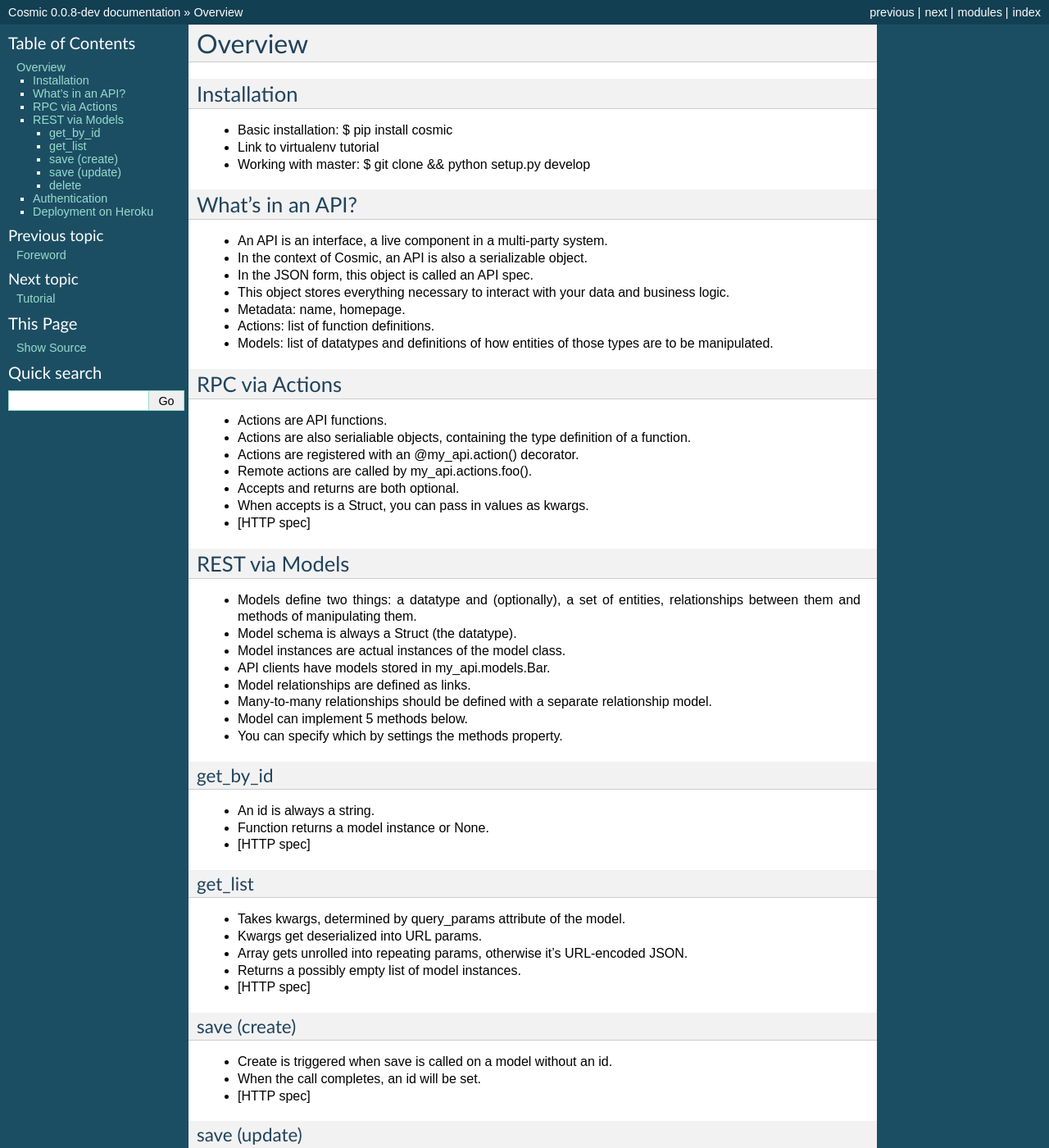
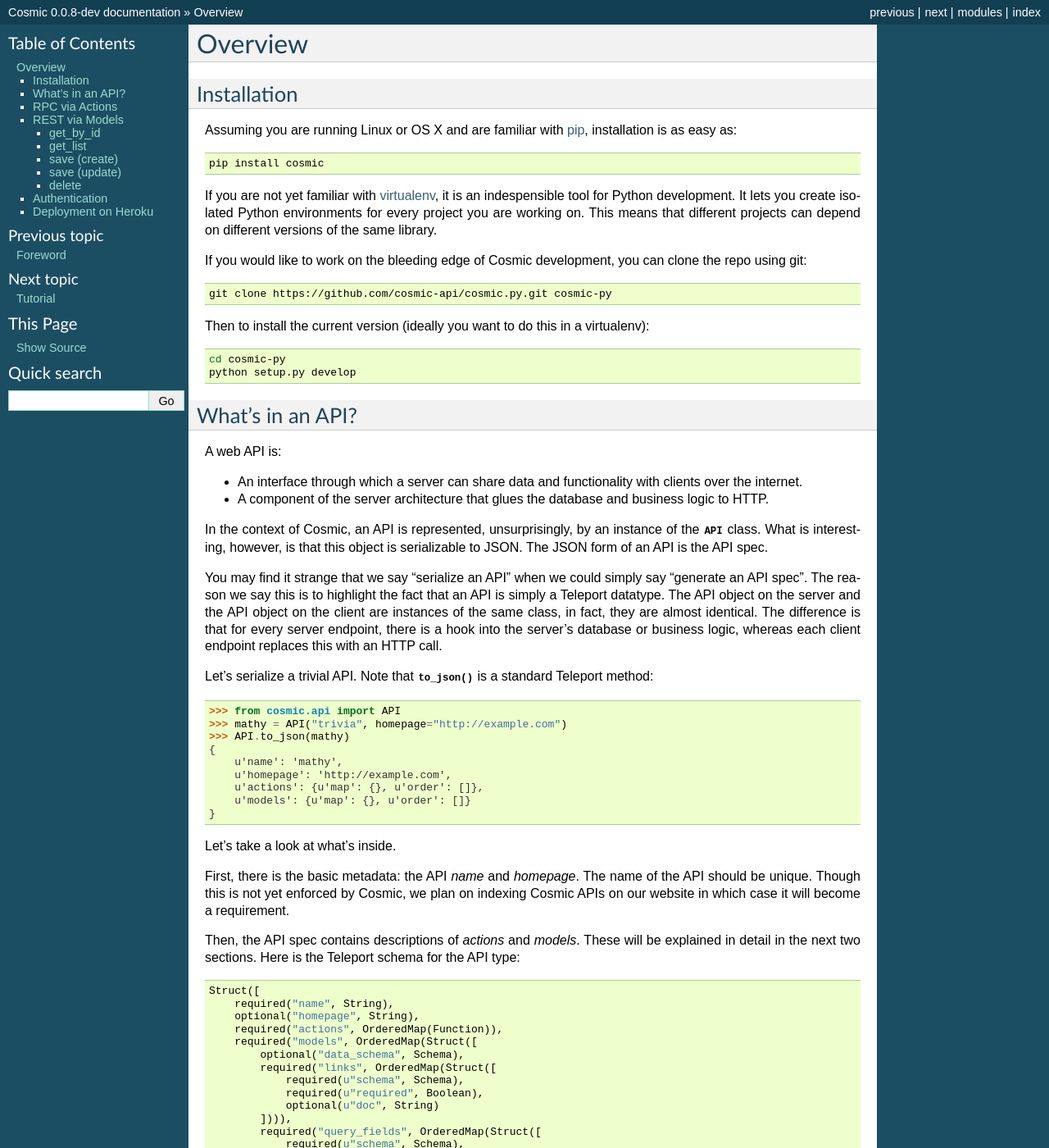
Before and after one commit to cosmic-api/cosmic.py, a Sphinx documentation site: the page built from docs/source/overview.rst, in a window 1280 px wide and 1400 px high. Shown: the whole window at 82% size. Built offline with Sphinx 7.4.7, drawn with Linux system fonts in a browser that asks for light colours; some of the changed text lies outside the part shown.

Commit message:
Expand some sections in overview

```diff
--- a/docs/source/overview.rst
+++ b/docs/source/overview.rst
@@ -4,34 +4,187 @@
 Installation
 ------------
 
-* Basic installation: $ pip install cosmic
-* Link to virtualenv tutorial
-* Working with master: $ git clone && python setup.py develop
+Assuming you are running Linux or OS X and are familiar with `pip <http://www.pip-installer.org/en/latest/quickstart.html>`_, installation is as easy as:
+
+.. code:: bash
+
+   pip install cosmic
+
+If you are not yet familiar with `virtualenv
+<http://www.virtualenv.org/en/latest/>`_, it is an indespensible tool for
+Python development. It lets you create isolated Python environments for every
+project you are working on. This means that different projects can depend on
+different versions of the same library.
+
+If you would like to work on the bleeding edge of Cosmic development, you
+can clone the repo using git:
+
+.. code:: bash
+
+    git clone https://github.com/cosmic-api/cosmic.py.git cosmic-py
+
+Then to install the current version (ideally you want to do this in a
+virtualenv):
+
+.. code:: bash
+
+    cd cosmic-py
+    python setup.py develop
 
 What's in an API?
 -----------------
 
-* An API is an interface, a live component in a multi-party system.
-* In the context of Cosmic, an API is also a serializable object.
-* In the JSON form, this object is called an API spec.
-* This object stores everything necessary to interact with your data and business logic.
-* Metadata: name, homepage.
-* Actions: list of function definitions.
-* Models: list of datatypes and definitions of how entities of those types are to be manipulated.
+A web API is:
+
+* An interface through which a server can share data and functionality with
+  clients over the internet.
+* A component of the server architecture that glues the database and business
+  logic to HTTP.
+
+In the context of Cosmic, an API is represented, unsurprisingly, by an
+instance of the :class:`~cosmic.api.API` class. What is interesting, however,
+is that this object is serializable to JSON. The JSON form of an API is the
+API spec.
+
+You may find it strange that we say "serialize an API" when we could simply
+say "generate an API spec". The reason we say this is to highlight the fact
+that an API is simply a Teleport datatype. The API object on the server and
+the API object on the client are instances of the same class, in fact, they
+are almost identical. The difference is that for every server endpoint, there
+is a hook into the server's database or business logic, whereas each client
+endpoint replaces this with an HTTP call.
+
+Let's serialize a trivial API. Note that :meth:`to_json` is a standard
+Teleport method::
+
+    >>> from cosmic.api import API
+    >>> mathy = API("trivia", homepage="http://example.com")
+    >>> API.to_json(mathy)
+    {
+        u'name': 'mathy',
+        u'homepage': 'http://example.com',
+        u'actions': {u'map': {}, u'order': []},
+        u'models': {u'map': {}, u'order': []}
+    }
+
+Let's take a look at what's inside.
+
+First, there is the basic metadata: the API *name* and *homepage*. The name of
+the API should be unique. Though this is not yet enforced by Cosmic, we plan on
+indexing Cosmic APIs on our website in which case it will become a requirement.
+
+Then, the API spec contains descriptions of *actions* and *models*. These will
+be explained in detail in the next two sections. Here is the Teleport schema
+for the API type:
+
+.. code:: python
+
+    Struct([
+        required("name", String),
+        optional("homepage", String),
+        required("actions", OrderedMap(Function)),
+        required("models", OrderedMap(Struct([
+            optional("data_schema", Schema),
+            required("links", OrderedMap(Struct([
+                required(u"schema", Schema),
+                required(u"required", Boolean),
+                optional(u"doc", String)
+            ]))),
+            required("query_fields", OrderedMap(Struct([
+                required(u"schema", Schema),
+                required(u"required", Boolean),
+                optional(u"doc", String)
+            ])))
+        ])))
+    ])
 
 RPC via Actions
 ---------------
 
-* Actions are API functions.
-* Actions are also serialiable objects, containing the type definition of a function.
-* Actions are registered with an @my_api.action() decorator.
-* Remote actions are called by my_api.actions.foo().
-* Accepts and returns are both optional.
-* When accepts is a Struct, you can pass in values as kwargs.
-* [HTTP spec]
+RPC stands for remote procedure call. It allows remote clients to call
+procedures (functions) in your code. These are commonly implemented as POST
+handlers on action-style URLs, such as ``POST /register_user``. Cosmic goes
+along with this convention, listening to POST requests on ``/actions/<name>``
+URLs.
+
+So what's in an action? Clearly, we need a name in order to generate the URL.
+But apart from the name, Cosmic also expects type definitions for the input
+and output values of the action. These definitions are used for serialization,
+validation and help with generating documentation. Here is the Teleport schema
+that describes an action:
+
+.. code:: python
+
+    Struct([
+        optional("accepts", Schema),
+        optional("returns", Schema),
+        optional("doc", String)
+    ])
+
+Actions are registered with the :meth:`~cosmic.API.action` decorator:
+
+.. code:: python
+
+    >>> from teleport import Integer
+    >>> @mathy.action(accepts=Integer, returns=Integer)
+    ... def square(n):
+    ...     return n ** 2
+    ...
+    >>>
+
+The function used in the action is perfectly usable:
+
+.. code:: python
+
+    >>> square(2)
+    4
+
+But now there is another way of accessing it:
+
+.. code:: python
+
+    >>> mathy.actions.square(2)
+    4
+
+.. TODO: Executing the same action on the client
+
+Now that the action has been registered, it becomes part of the spec:
+
+.. code:: python
+
+    >>> API.to_json(mathy)
+    {
+        u'name': 'mathy',
+        u'homepage': 'http://example.com',
+        u'actions': {
+            u'map': {
+                u'square': {
+                    u'returns': {'type': 'Integer'},
+                    u'accepts': {'type': 'Integer'}
+                }
+            },
+            u'order': [u'square']
+        },
+        u'models': {u'map': {}, u'order': []}
+    }
+
+If you are not yet familiar with Teleport, you might be wondering what is the
+purpose of the ``name`` and ``order`` items in the ``actions`` object above.
+This is the way Teleport uses JSON to represent an ordered mapping. Both actions
+and models are contained in the Teleport's :class:`~teleport.OrderedMap` type.
+
+Both *accepts* and *returns* are optional. If no accepts schema is provided,
+the action will take no input data, and if the returns schema is not provided,
+the action will return nothing when it completes.
+
+.. TODO: When accepts is a Struct, you can pass in values as kwargs.
+.. TODO: [HTTP spec]
 
 REST via Models
 ---------------
+
+Models are REST-ful resources. A model roughly corresponds to a database
+table. Each model has several optional HTTP endpoints.
 
 * Models define two things: a datatype and (optionally), a set of entities, relationships between them and methods of manipulating them.
 * Model schema is always a Struct (the datatype).
```
Also changed, not shown: 1 other file.
